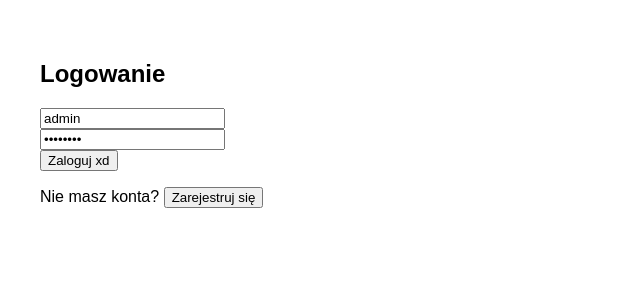
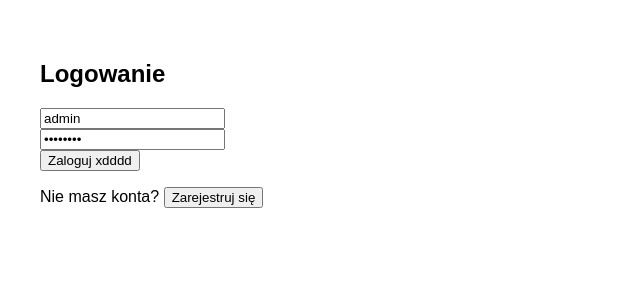
Before and after one commit to SebaSzym777/smarthome-devops, a React (Vite) app in the folder frontend/frontend-app/: page / in a window 1280 px wide. Shown: the top 300 px of the page, without its empty margins (0-640 px from the left). Built offline with nearby package versions, Linux system fonts and the light colour scheme.

Commit message:
test frontu

```diff
--- a/frontend/frontend-app/src/App.jsx
+++ b/frontend/frontend-app/src/App.jsx
@@ -93,7 +93,7 @@ function App() {
 
       {mode === "login" ? (
         <>
-          <button onClick={login}>Zaloguj xd</button>
+          <button onClick={login}>Zaloguj xdddd</button>
           <p>
             Nie masz konta?{" "}
             <button onClick={() => setMode("register")}>Zarejestruj się</button>
```
